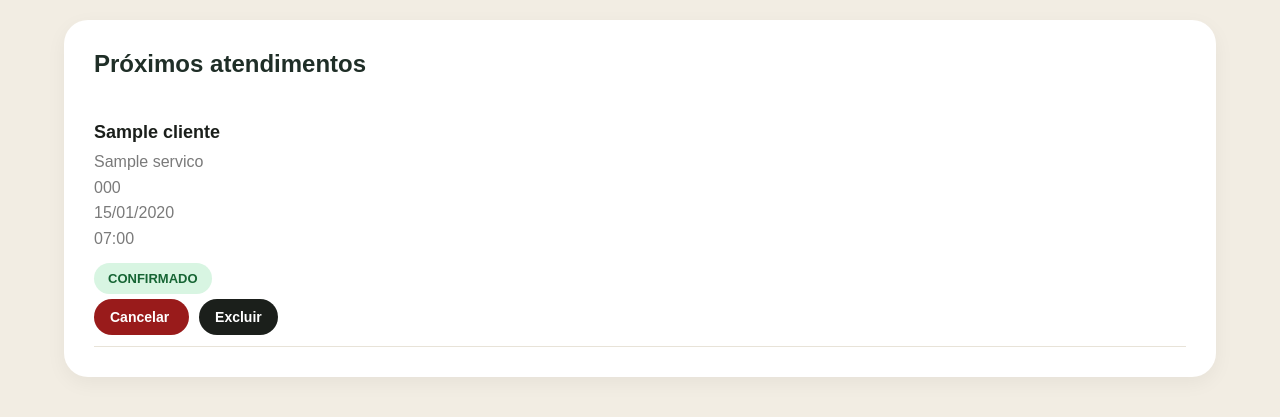
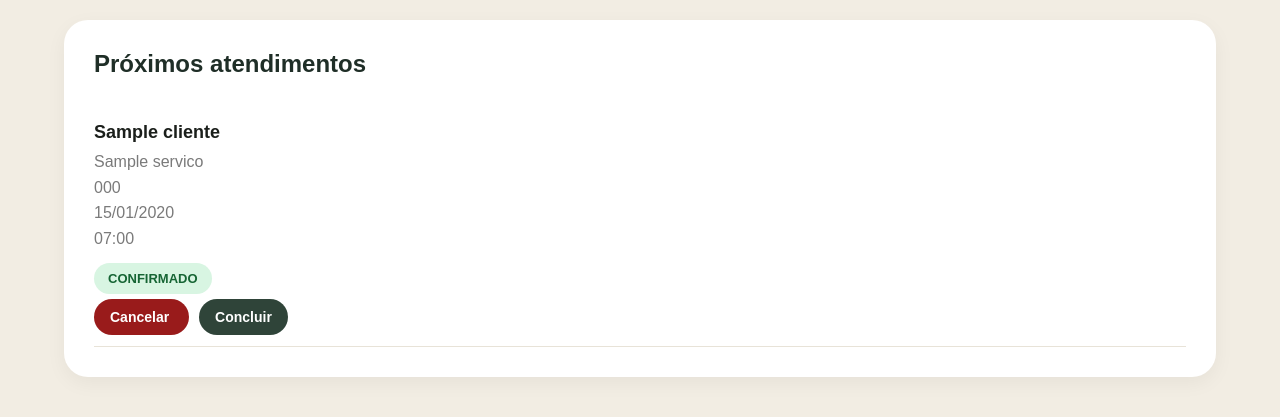
Before and after one commit to natandavinci/agendamento-nail, a Django app: template templates/agendamentos/dashboard.html in a window 1280 px wide. Shown: the part 426-843 px from the top of the page. Run offline with Django 5.2, Linux system fonts and the light colour scheme; the template is opened without the code that fills it: values that come from a table or form of the project are taken from there, others are empty; tables that the repository leaves empty hold one stand-in row (values such as "Sample post").

```diff
--- a/agendamentos/urls.py
+++ b/agendamentos/urls.py
@@ -5,7 +5,7 @@ from .views import (
     datas_bloqueadas,
     dashboard,
     cancelar_agendamento,
-    excluir_agendamento
+    concluir_agendamento
 )
 
 urlpatterns = [
@@ -46,13 +46,13 @@ urlpatterns = [
 
     path(
 
-        'excluir/<int:agendamento_id>/',
+    'concluir/<int:agendamento_id>/',
 
-        excluir_agendamento,
+    concluir_agendamento,
 
-        name='excluir_agendamento'
+    name='concluir_agendamento'
 
-    ),
+),
 
 
     ]
--- a/templates/agendamentos/confirmacao.html
+++ b/templates/agendamentos/confirmacao.html
@@ -247,7 +247,7 @@
         </div>
 
         <a
-            href="/agendar/"
+            href=""
             class="btn"
         >
 
--- a/templates/agendamentos/dashboard.html
+++ b/templates/agendamentos/dashboard.html
@@ -326,6 +326,25 @@
 
     margin-left:10px;
 }
+
+.confirm-btn{
+
+    background:#2F4439;
+
+    color:white;
+
+    padding:10px 16px;
+
+    border-radius:999px;
+
+    text-decoration:none;
+
+    font-size:14px;
+
+    font-weight:bold;
+
+    margin-left:10px;
+}
 </style>
 </head> <body>
 <div class="container">
@@ -448,20 +467,17 @@
 
     {% endif %}
 
-    <a
+   <a
 
-        href="/excluir/{{ agendamento.id }}/"
+    href="/concluir/{{ agendamento.id }}/"
 
-        class="delete-btn"
+    class="confirm-btn"
 
-        onclick="return confirm(
-            'Deseja realmente excluir este agendamento?'
-        )"
-    >
+>
 
-        Excluir
+    Concluir
 
-    </a>
+</a>
 
 </div>
       {% endfor %}
```
Also changed, not shown: agendamentos/views.py (+15 -1 lines).
